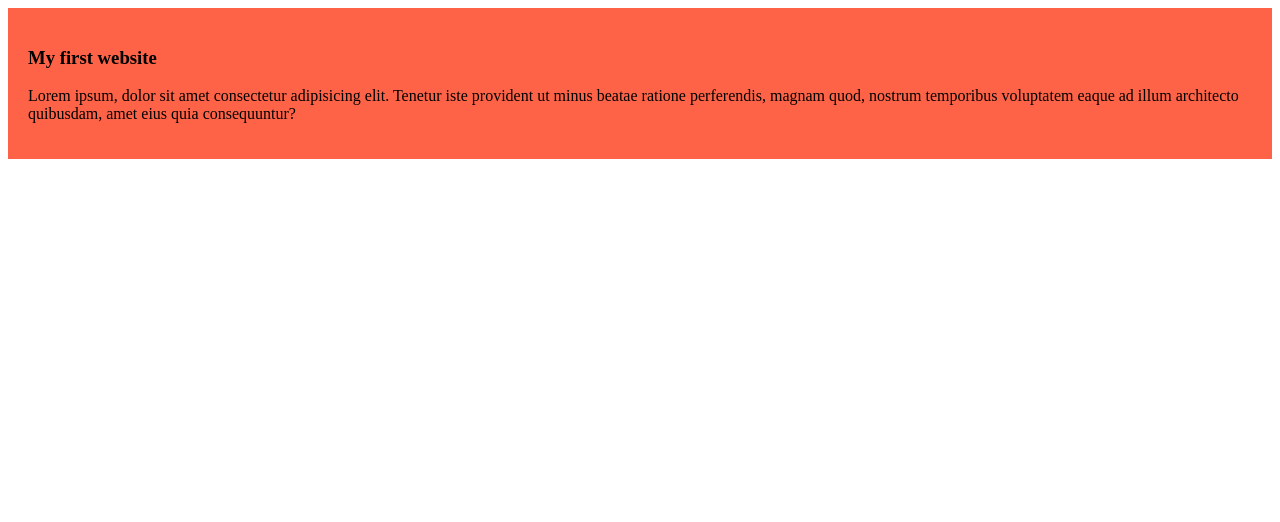
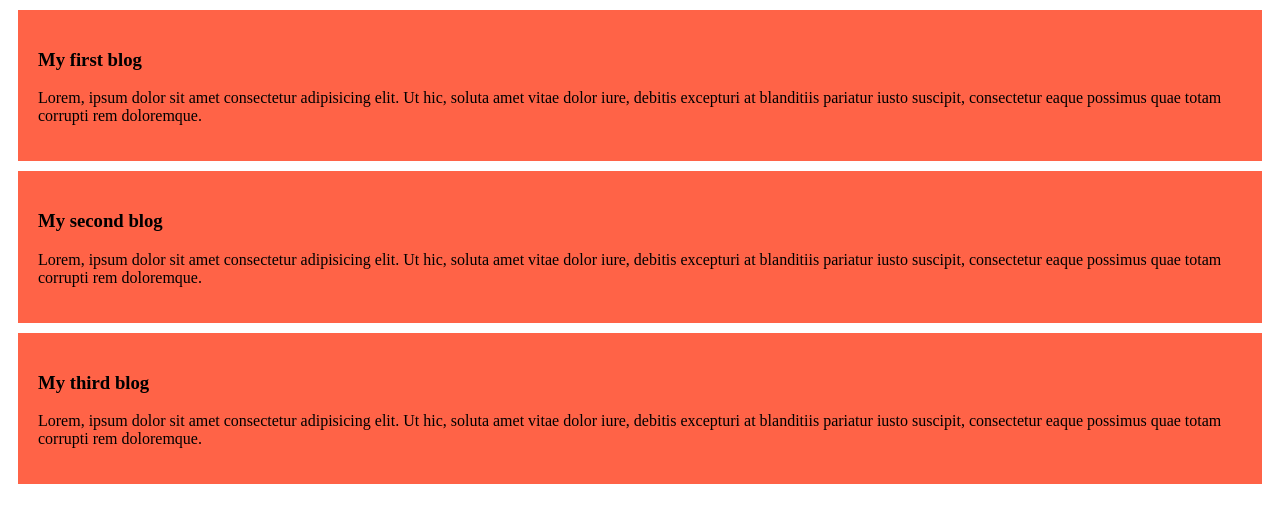
Before and after one commit to fardinislamovi/simple-website, a plain HTML site: page index.html in a window 1280 px wide. Drawn offline with Linux system fonts and the light colour scheme.

Commit message:
added blogs

```diff
--- a/index.html
+++ b/index.html
@@ -8,8 +8,19 @@
 </head>
 <body>
     <div>
-        <h3>My first website</h3>
-        <p>Lorem ipsum, dolor sit amet consectetur adipisicing elit. Tenetur iste provident ut minus beatae ratione perferendis, magnam quod, nostrum temporibus voluptatem eaque ad illum architecto quibusdam, amet eius quia consequuntur?</p>
+        <h3>My first blog</h3>
+        <p>Lorem, ipsum dolor sit amet consectetur adipisicing elit. Ut hic, soluta amet vitae dolor iure, debitis excepturi at blanditiis pariatur iusto suscipit, consectetur eaque possimus quae totam corrupti rem doloremque.</p>
+
+    </div>
+    <div>
+        <h3>My second blog</h3>
+        <p>Lorem, ipsum dolor sit amet consectetur adipisicing elit. Ut hic, soluta amet vitae dolor iure, debitis excepturi at blanditiis pariatur iusto suscipit, consectetur eaque possimus quae totam corrupti rem doloremque.</p>
+
+    </div>
+    <div>
+        <h3>My third blog</h3>
+        <p>Lorem, ipsum dolor sit amet consectetur adipisicing elit. Ut hic, soluta amet vitae dolor iure, debitis excepturi at blanditiis pariatur iusto suscipit, consectetur eaque possimus quae totam corrupti rem doloremque.</p>
+
     </div>
 
 </body>
--- a/styles/style.css
+++ b/styles/style.css
@@ -1,4 +1,5 @@
 div{
     background-color: tomato;
     padding: 20px;
+    margin: 10px;
 }
```
